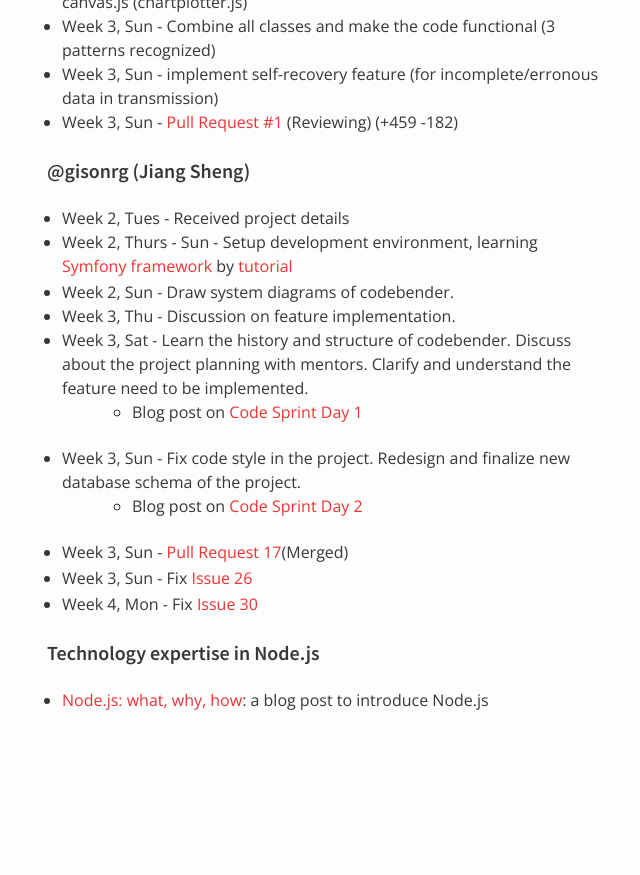
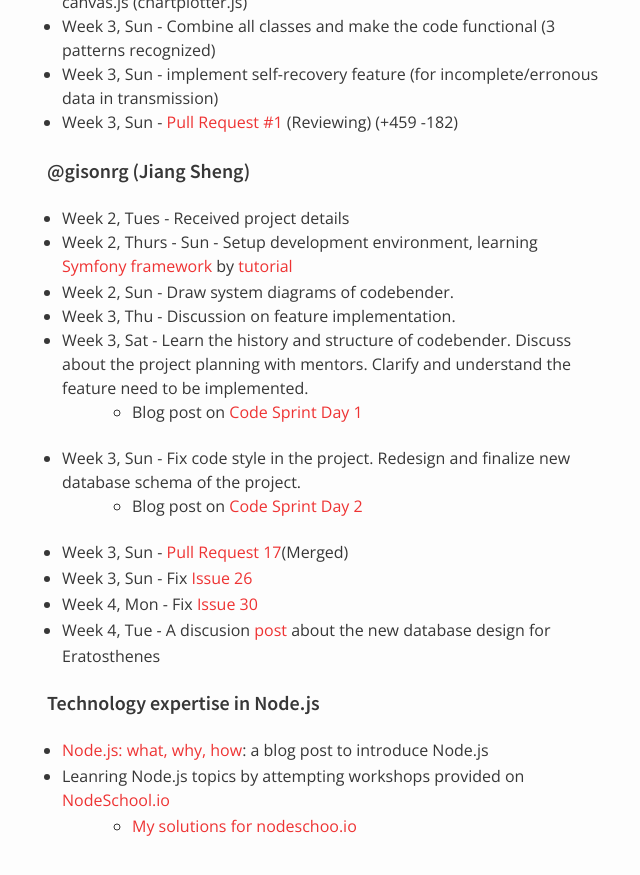
Before and after one commit to nus-oss/cs3281-AY1516S2-website, a Jekyll site: the page built from teams/codebender.md, in a window 1280 px wide and 900 px high, scrolled down 2765 px. Shown: the top 875 px of the window, without its empty margins (323-963 px from the left). Built offline with Jekyll 4.4.1, drawn with Linux system fonts in a browser that asks for light colours; before the commit the page ends 3539 px from its top, so only the background shows below that.

Commit message:
Update Jiang Sheng's progress.

```diff
--- a/teams/codebender.md
+++ b/teams/codebender.md
@@ -96,6 +96,9 @@
 * Week 3, Sun - [Pull Request 17](https://github.com/codebendercc/eratosthenes/pull/17)(Merged)
 * Week 3, Sun - Fix [Issue 26](https://github.com/codebendercc/eratosthenes/issues/26)
 * Week 4, Mon - Fix [Issue 30](https://github.com/codebendercc/eratosthenes/issues/30)
+* Week 4, Tue - A discusion [post](http://blog.gisonrg.me/2016/eratosthenes-database-redesign/) about the new database design for Eratosthenes
 
 #### Technology expertise in Node.js
 * [Node.js: what, why, how](http://blog.gisonrg.me/2016/node-js-what-why-how/): a blog post to introduce Node.js
+* Leanring Node.js topics by attempting workshops provided on [NodeSchool.io](http://nodeschool.io)
+   * [My solutions for nodeschoo.io](https://github.com/Gisonrg/collections/tree/master/nodeschool)
```
